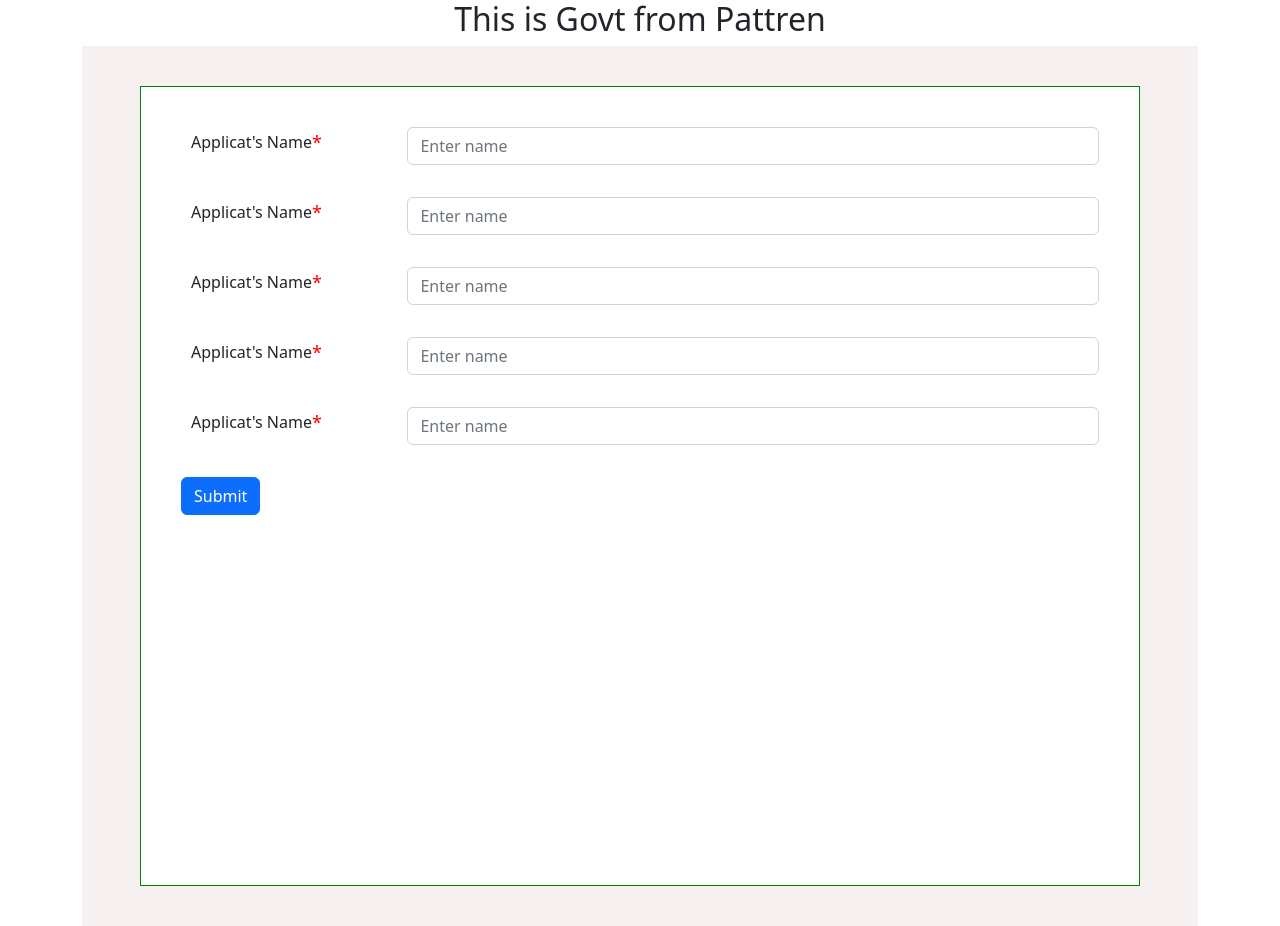
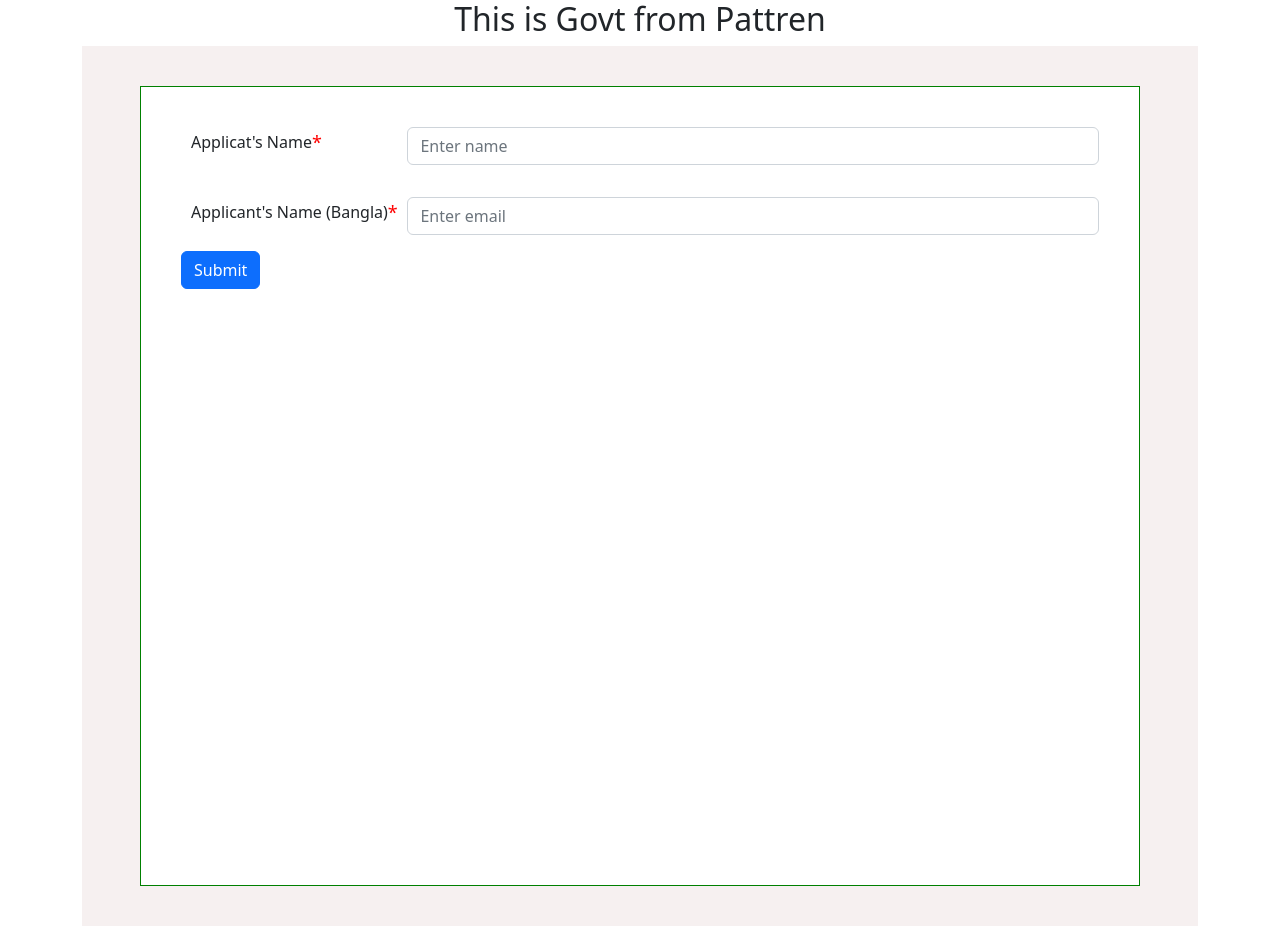
Before and after one commit to engektiar/From-React-js, a React (Create React App) app: page / in a window 1280 px wide. Built offline with nearby package versions, Linux system fonts and the light colour scheme.

Commit message:
frorm add kora hoisa

```diff
--- a/src/components/GovtmentFromdesing/Govtfrom.js
+++ b/src/components/GovtmentFromdesing/Govtfrom.js
@@ -44,84 +44,13 @@ const Govtfrom = () => {
 
        </div>
 </div>
-<div className='inputBox'>
-<Form.Group className="mb-3 formbox"  >
-  <Form.Label className='fromlavel'>applicat's Name<span className='starticon'>*</span></Form.Label>
- <Form.Control
-              {...register("name", { required: true })}
-              type="text"
-              placeholder="Enter name"
-              className={errors.name ? "from-control is-invalid" : "from control"}
-            />
-</Form.Group>
- <div className="errosMassege">
- {errors.name?.type === "required" && (
-  <p className="text-danger" role="alert">
-    First name is required
-  </p>
-)}
 
- </div>
-</div>
-<div className='inputBox'>
-<Form.Group className="mb-3 formbox"  >
-  <Form.Label className='fromlavel'>applicat's Name<span className='starticon'>*</span></Form.Label>
- <Form.Control
-              {...register("name", { required: true })}
-              type="text"
-              placeholder="Enter name"
-              className={errors.name ? "from-control is-invalid" : "from control"}
-            />
-</Form.Group>
- <div className="errosMassege">
- {errors.name?.type === "required" && (
-  <p className="text-danger" role="alert">
-    First name is required
-  </p>
-)}
+      <Form.Group className="mb-3 formbox"  >
+      <Form.Label className='fromlavel'>Applicant's Name (Bangla)<span className='starticon'>*</span></Form.Label>
 
- </div>
-</div>
-<div className='inputBox'>
-<Form.Group className="mb-3 formbox"  >
-  <Form.Label className='fromlavel'>applicat's Name<span className='starticon'>*</span></Form.Label>
- <Form.Control
-              {...register("name", { required: true })}
-              type="text"
-              placeholder="Enter name"
-              className={errors.name ? "from-control is-invalid" : "from control"}
-            />
-</Form.Group>
- <div className="errosMassege">
- {errors.name?.type === "required" && (
-  <p className="text-danger" role="alert">
-    First name is required
-  </p>
-)}
+      <Form.Control type="text" placeholder="Enter email" className='fromfastInput' />
 
- </div>
-</div>
-<div className='inputBox'>
-<Form.Group className="mb-3 formbox"  >
-  <Form.Label className='fromlavel'>applicat's Name<span className='starticon'>*</span></Form.Label>
- <Form.Control
-              {...register("name", { required: true })}
-              type="text"
-              placeholder="Enter name"
-              className={errors.name ? "from-control is-invalid" : "from control"}
-            />
-</Form.Group>
- <div className="errosMassege">
- {errors.name?.type === "required" && (
-  <p className="text-danger" role="alert">
-    First name is required
-  </p>
-)}
-
- </div>
-</div>
-
-
+    </Form.Group>
 
 
     <Button variant="primary" type="submit">
```
